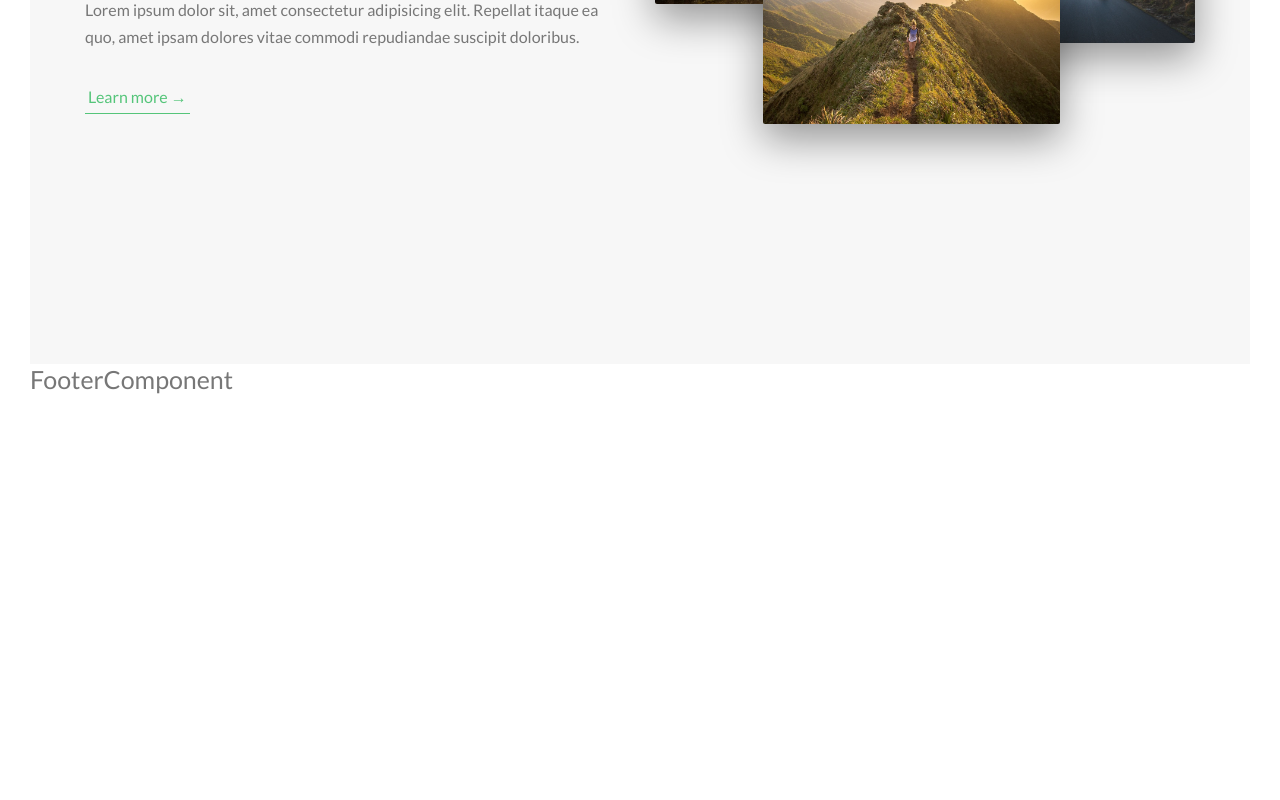
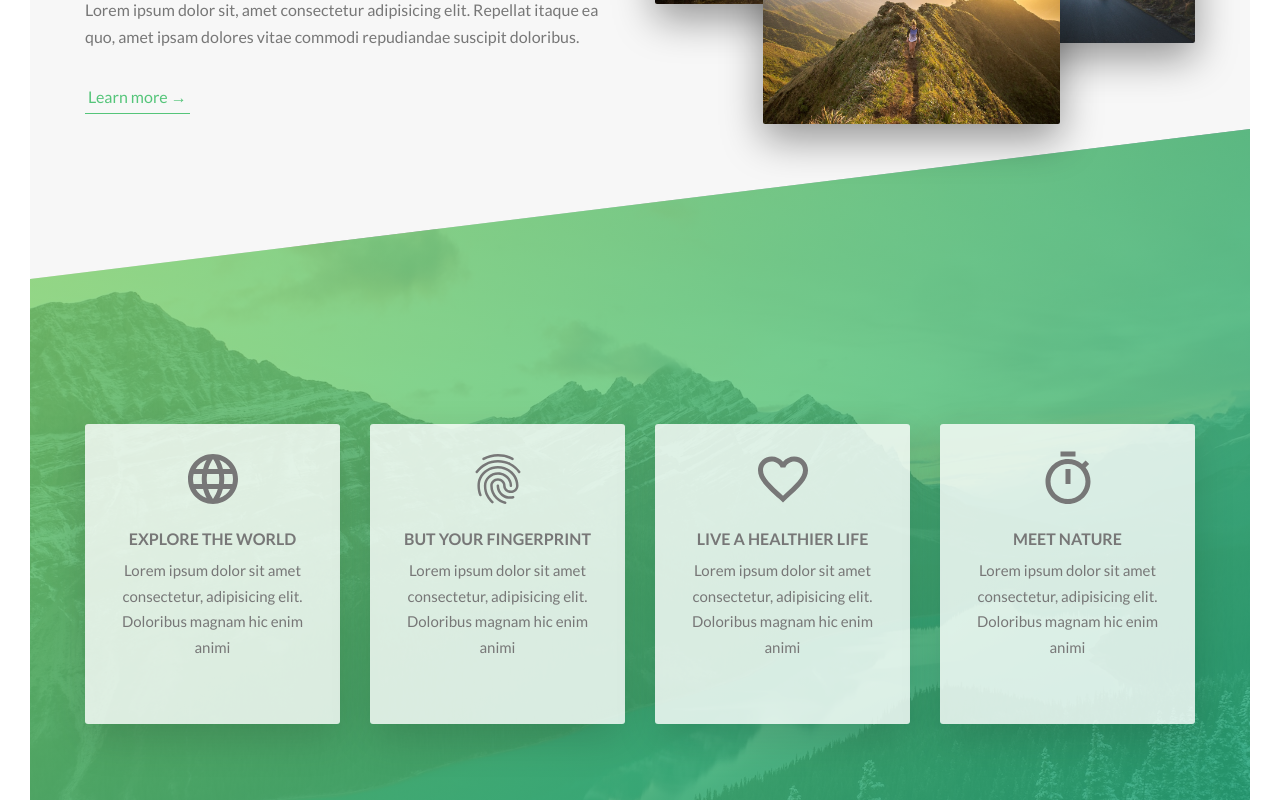
Before and after one commit to mohammadsafia/AdvanceCss, a React (Create React App) app: page / in a window 1280 px wide. Shown: the part 1100-1900 px from the top of the page. Before the commit the page ends 1529 px from the top, so only its background shows below. Built offline with nearby package versions, Linux system fonts and the light colour scheme.

Commit message:
make feature section

```diff
--- a/package.json
+++ b/package.json
@@ -3,6 +3,9 @@
   "version": "0.1.0",
   "private": true,
   "dependencies": {
+    "@fortawesome/fontawesome-svg-core": "^1.2.26",
+    "@fortawesome/free-solid-svg-icons": "^5.12.0",
+    "@fortawesome/react-fontawesome": "^0.1.8",
     "@testing-library/jest-dom": "^4.2.4",
     "@testing-library/react": "^9.4.0",
     "@testing-library/user-event": "^7.2.1",
@@ -10,6 +13,7 @@
     "node-sass": "^4.13.0",
     "react": "^16.12.0",
     "react-dom": "^16.12.0",
+    "react-icons": "^3.8.0",
     "react-router-dom": "^5.1.2",
     "react-scripts": "3.3.0",
     "reactstrap": "^8.2.0"
--- a/src/App.js
+++ b/src/App.js
@@ -3,6 +3,7 @@ import { BrowserRouter } from "react-router-dom";
 import Header from "./components/Header/header.component";
 import Footer from "./components/Footer/footer.component";
 import About from "./components/about/about.component";
+import Feature from "./components/feature/feature.component";
 import "./App.scss";
 function App() {
   return (
@@ -10,6 +11,7 @@ function App() {
       <BrowserRouter>
         <Header />
         <About />
+        <Feature />
         <Footer />
       </BrowserRouter>
     </Fragment>
--- a/src/App.scss
+++ b/src/App.scss
@@ -1,3 +1,4 @@
 @import "./components/Header/header.style.scss";
 @import "./components/Footer/footer.style.scss";
 @import "./components/about/about.style.scss";
+@import "./components/feature/feature.style.scss";
--- a/src/components/about/about.style.scss
+++ b/src/components/about/about.style.scss
@@ -29,39 +29,7 @@
       text-shadow: 0.5rem 1rem 2rem rgba($color: $color-black, $alpha: 0.2);
     }
   }
-  .heading-tertiary {
-    font-size: $defalut-font-size;
-    font-weight: 700;
-    text-transform: uppercase;
-  }
-  .paragraph {
-    font-size: $defalut-font-size;
-    &:not(:last-child) {
-      margin-bottom: 3rem;
-    }
-  }
-  .btn-text {
-    &:link,
-    &:visited {
-      font-size: $defalut-font-size;
-      color: $color-primary;
-      display: inline-block;
-      text-decoration: none;
-      border-bottom: 0.1rem solid $color-primary;
-      padding: 0.3rem;
-      transition: all 0.2s;
-    }
-    &:hover {
-      background-color: $color-primary;
-      color: $color-white;
-      box-shadow: 0 1rem 2rem rgba($color: $color-black, $alpha: 0.15);
-      transform: translateY(-0.2rem);
-    }
-    &:active {
-      box-shadow: 0 1rem 2rem rgba($color: $color-black, $alpha: 0.15);
-      transform: translateY(0);
-    }
-  }
+
   .composition {
     position: relative;
     &__photo {
@@ -94,3 +62,15 @@
     }
   }
 }
+
+.heading-tertiary {
+  font-size: $defalut-font-size;
+  font-weight: 700;
+  text-transform: uppercase;
+}
+.paragraph {
+  font-size: $defalut-font-size;
+  &:not(:last-child) {
+    margin-bottom: 3rem;
+  }
+}
--- a/src/components/base/_button.scss
+++ b/src/components/base/_button.scss
@@ -1,5 +1,4 @@
 .btn {
-
   &:link,
   &:visited {
     text-transform: uppercase;
@@ -11,7 +10,7 @@
     position: relative;
 
     &:hover {
-            transform: translateY(-.3rem);
+      transform: translateY(-0.3rem);
       box-shadow: 0 1rem 2rem rgba($color: $color-black, $alpha: 0.2);
 
       &::after {
@@ -21,8 +20,8 @@
     }
 
     &:active {
-            transform: translateY(-.1rem);
-            box-shadow: 0.5rem 1rem rgba($color: $color-black, $alpha: 1.0);
+      transform: translateY(-0.1rem);
+      box-shadow: 0.5rem 1rem rgba($color: $color-black, $alpha: 1);
     }
 
     &::after {
@@ -52,4 +51,28 @@
     animation: moveInBottom 0.5s ease-out 0.75s;
     animation-fill-mode: backwards;
   }
+
+
+  &-text {
+    &:link,
+    &:visited {
+      font-size: $defalut-font-size;
+      color: $color-primary;
+      display: inline-block;
+      text-decoration: none;
+      border-bottom: 0.1rem solid $color-primary;
+      padding: 0.3rem;
+      transition: all 0.2s;
     }
+    &:hover {
+      background-color: $color-primary;
+      color: $color-white;
+      box-shadow: 0 1rem 2rem rgba($color: $color-black, $alpha: 0.15);
+      transform: translateY(-0.2rem);
+    }
+    &:active {
+      box-shadow: 0 1rem 2rem rgba($color: $color-black, $alpha: 0.15);
+      transform: translateY(0);
+    }
+  }
+}
--- /dev/null
+++ b/src/components/feature/feature.component.jsx
@@ -0,0 +1,65 @@
+import React, { Component } from "react";
+import {
+  MdFingerprint,
+  MdLanguage,
+  MdFavoriteBorder,
+  MdTimer
+} from "react-icons/md";
+
+import "./feature.style.scss";
+
+class Feature extends Component {
+  state = {};
+  render() {
+    return (
+      <section className="section-feature">
+        <div className="container">
+          <div className="row">
+            <div className="col-md-3">
+              <div className="feature-box">
+                <MdLanguage className="feature-box__icon" />
+                <h3 className="heading-tertiary mb-3">Explore the world</h3>
+                <p className="feature-box__text">
+                  Lorem ipsum dolor sit amet consectetur, adipisicing elit.
+                  Doloribus magnam hic enim animi
+                </p>
+              </div>
+            </div>
+            <div className="col-md-3">
+              <div className="feature-box">
+                <MdFingerprint className="feature-box__icon" />
+                <h3 className="heading-tertiary mb-3">But your fingerprint</h3>
+                <p className="feature-box__text">
+                  Lorem ipsum dolor sit amet consectetur, adipisicing elit.
+                  Doloribus magnam hic enim animi
+                </p>
+              </div>
+            </div>
+            <div className="col-md-3">
+              <div className="feature-box">
+                <MdFavoriteBorder className="feature-box__icon" />
+                <h3 className="heading-tertiary mb-3">Live a healthier life</h3>
+                <p className="feature-box__text">
+                  Lorem ipsum dolor sit amet consectetur, adipisicing elit.
+                  Doloribus magnam hic enim animi
+                </p>
+              </div>
+            </div>
+            <div className="col-md-3">
+              <div className="feature-box">
+                <MdTimer className="feature-box__icon" />
+                <h3 className="heading-tertiary mb-3">Meet Nature</h3>
+                <p className="feature-box__text">
+                  Lorem ipsum dolor sit amet consectetur, adipisicing elit.
+                  Doloribus magnam hic enim animi
+                </p>
+              </div>
+            </div>
+          </div>
+        </div>
+      </section>
+    );
+  }
+}
+
+export default Feature;
--- /dev/null
+++ b/src/components/feature/feature.style.scss
@@ -0,0 +1,42 @@
+@import "../abstracts/functions";
+@import "../abstracts/mixins";
+@import "../abstracts/variables";
+@import "../base/base";
+@import "../base/animations";
+@import "../base/utilities";
+@import "../base/button";
+.section-feature {
+  padding: 20rem 0;
+  background-image: linear-gradient(
+      to right bottom,
+      rgba($color-primary-light, 0.8),
+      rgba($color-primary-dark, 0.8)
+    ),
+    url("/assets/img/nat-4.jpg");
+  background-size: cover;
+  transform: skewY(-7deg);
+  margin-top: -20vh;
+  & > * {
+    transform: skewY(7deg);
+  }
+
+  .feature-box {
+    background-color: rgba($color: $color-white, $alpha: 0.8);
+    font-size: 1.5rem;
+    text-align: center;
+    border-radius: 3px;
+    padding: 2.5rem;
+    box-shadow: 0 1.5rem 4rem rgba($color: $color-black, $alpha: 0.15);
+    transition: all 0.3s;
+    height: 30rem;
+    cursor: pointer;
+    margin-top: 2rem;
+    &__icon {
+      font-size: 6rem;
+      margin-bottom: 2rem;
+    }
+    &:hover {
+      transform: translateY(-1.5rem) scale(1.03);
+    }
+  }
+}
```
Also changed, not shown: 1 other file (tests, documents, lock files or other folders). Lines whose indentation alone changed are shown as unchanged.
